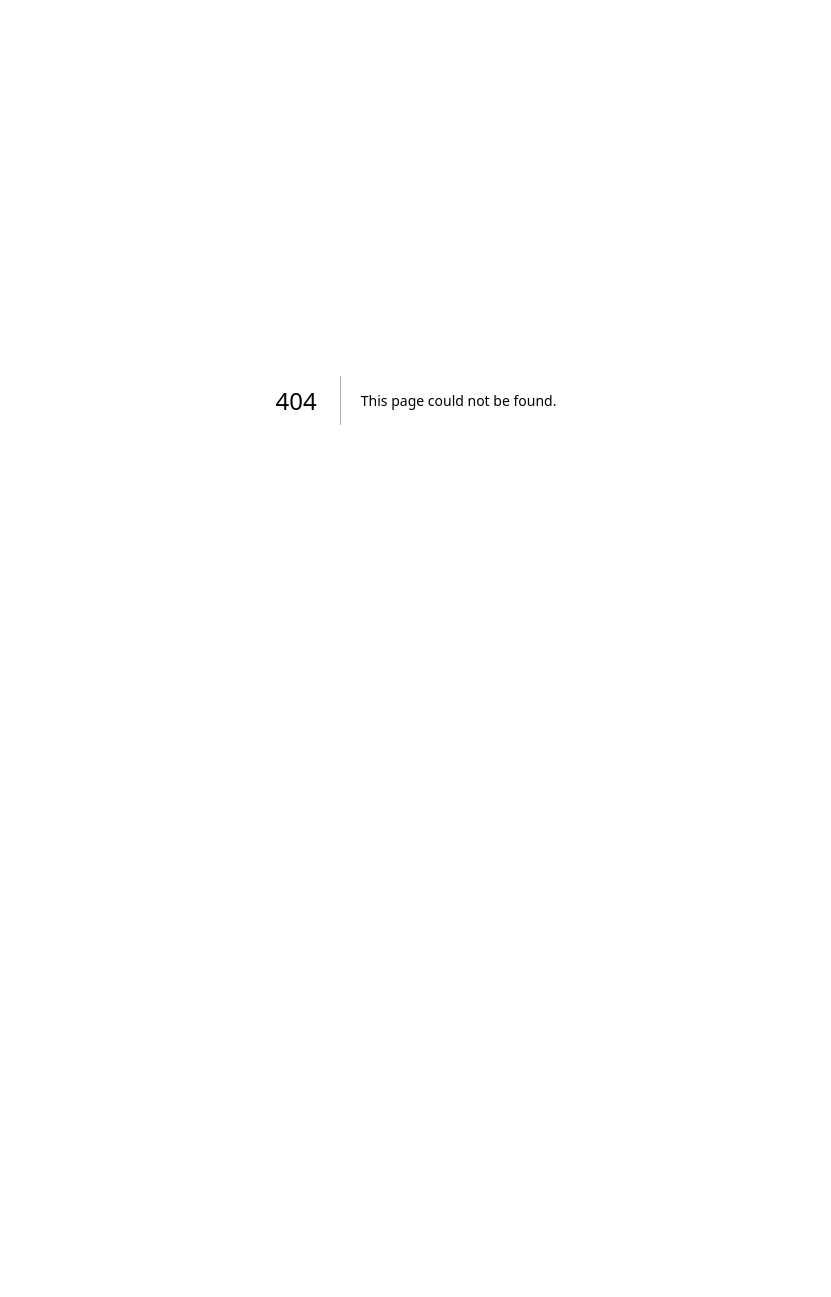
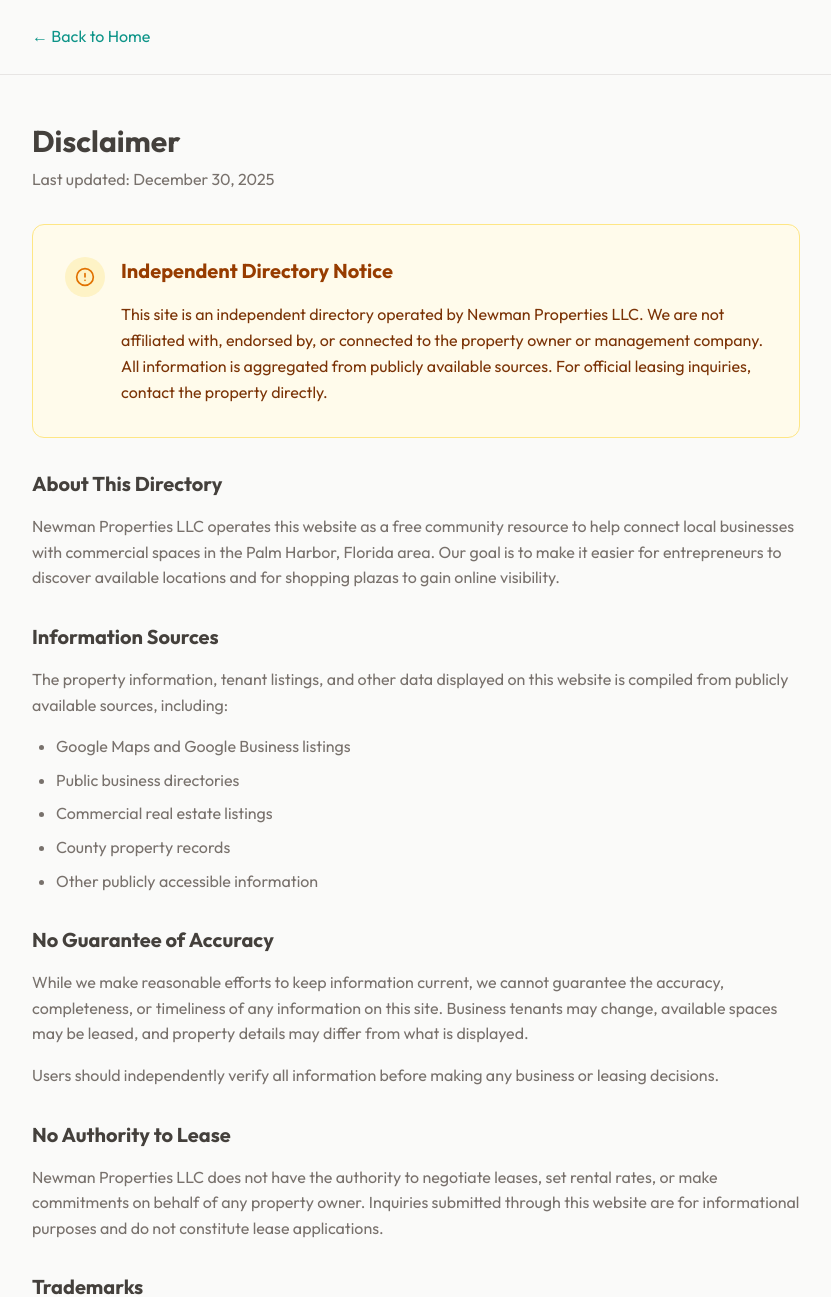
Before and after one commit to stephennewman/newmanpropertiesllc, a Next.js app: page /disclaimer in a window 1280 px wide. Before the commit this address had no page. Shown: the top 1297 px of the page, without its empty margins (224-1055 px from the left). Before the commit the page ends 800 px from the top, so only its background shows below. Built offline with nearby package versions, Linux system fonts and the light colour scheme.

Commit message:
Add dedicated disclaimer page with independent directory notice

```diff
--- /dev/null
+++ b/app/disclaimer/page.tsx
@@ -0,0 +1,140 @@
+import { Metadata } from "next";
+import Link from "next/link";
+import { AlertCircle } from "lucide-react";
+
+export const metadata: Metadata = {
+  title: "Disclaimer | Newman Properties LLC",
+  description: "Important disclaimer regarding Newman Properties LLC independent directory service.",
+};
+
+export default function DisclaimerPage() {
+  return (
+    <div className="min-h-screen bg-[var(--background)]">
+      <header className="py-6 px-4 border-b border-[var(--border)]">
+        <div className="max-w-3xl mx-auto">
+          <Link href="/" className="text-[var(--primary)] hover:underline">
+            ← Back to Home
+          </Link>
+        </div>
+      </header>
+
+      <main className="py-12 px-4">
+        <div className="max-w-3xl mx-auto">
+          <h1 className="text-3xl font-bold text-[var(--foreground)] mb-2">Disclaimer</h1>
+          <p className="text-[var(--foreground-muted)] mb-8">Last updated: December 30, 2025</p>
+
+          {/* Main Disclaimer Box */}
+          <div className="bg-amber-50 border border-amber-200 rounded-xl p-6 sm:p-8 mb-8">
+            <div className="flex items-start gap-4">
+              <div className="w-10 h-10 bg-amber-100 rounded-full flex items-center justify-center flex-shrink-0">
+                <AlertCircle className="w-5 h-5 text-amber-600" />
+              </div>
+              <div>
+                <h2 className="text-xl font-bold text-amber-800 mb-4">Independent Directory Notice</h2>
+                <p className="text-amber-900 leading-relaxed">
+                  This site is an independent directory operated by Newman Properties LLC. We are not
+                  affiliated with, endorsed by, or connected to the property owner or management company.
+                  All information is aggregated from publicly available sources. For official leasing
+                  inquiries, contact the property directly.
+                </p>
+              </div>
+            </div>
+          </div>
+
+          {/* Additional Details */}
+          <section className="mb-8">
+            <h2 className="text-xl font-bold text-[var(--foreground)] mb-4">About This Directory</h2>
+            <p className="text-[var(--foreground-muted)] mb-4">
+              Newman Properties LLC operates this website as a free community resource to help connect
+              local businesses with commercial spaces in the Palm Harbor, Florida area. Our goal is to
+              make it easier for entrepreneurs to discover available locations and for shopping plazas
+              to gain online visibility.
+            </p>
+          </section>
+
+          <section className="mb-8">
+            <h2 className="text-xl font-bold text-[var(--foreground)] mb-4">Information Sources</h2>
+            <p className="text-[var(--foreground-muted)] mb-4">
+              The property information, tenant listings, and other data displayed on this website is
+              compiled from publicly available sources, including:
+            </p>
+            <ul className="list-disc pl-6 text-[var(--foreground-muted)] mb-4 space-y-2">
+              <li>Google Maps and Google Business listings</li>
+              <li>Public business directories</li>
+              <li>Commercial real estate listings</li>
+              <li>County property records</li>
+              <li>Other publicly accessible information</li>
+            </ul>
+          </section>
+
+          <section className="mb-8">
+            <h2 className="text-xl font-bold text-[var(--foreground)] mb-4">No Guarantee of Accuracy</h2>
+            <p className="text-[var(--foreground-muted)] mb-4">
+              While we make reasonable efforts to keep information current, we cannot guarantee the
+              accuracy, completeness, or timeliness of any information on this site. Business tenants
+              may change, available spaces may be leased, and property details may differ from what
+              is displayed.
+            </p>
+            <p className="text-[var(--foreground-muted)]">
+              Users should independently verify all information before making any business or leasing decisions.
+            </p>
+          </section>
+
+          <section className="mb-8">
+            <h2 className="text-xl font-bold text-[var(--foreground)] mb-4">No Authority to Lease</h2>
+            <p className="text-[var(--foreground-muted)] mb-4">
+              Newman Properties LLC does not have the authority to negotiate leases, set rental rates,
+              or make commitments on behalf of any property owner. Inquiries submitted through this
+              website are for informational purposes and do not constitute lease applications.
+            </p>
+          </section>
+
+          <section className="mb-8">
+            <h2 className="text-xl font-bold text-[var(--foreground)] mb-4">Trademarks</h2>
+            <p className="text-[var(--foreground-muted)] mb-4">
+              All property names, business names, logos, and trademarks displayed on this website are
+              the property of their respective owners. Their inclusion does not imply any affiliation
+              with or endorsement of Newman Properties LLC.
+            </p>
+          </section>
+
+          <section className="mb-8">
+            <h2 className="text-xl font-bold text-[var(--foreground)] mb-4">Contact Us</h2>
+            <p className="text-[var(--foreground-muted)] mb-4">
+              If you are a property owner or manager and would like to update information about your
+              property, or if you have any concerns about content on this site, please contact us:
+            </p>
+            <p className="text-[var(--foreground-muted)]">
+              <strong>Newman Properties LLC</strong><br />
+              Email: <a href="mailto:stephen@krezzo.com" className="text-[var(--primary)] hover:underline">stephen@krezzo.com</a>
+            </p>
+          </section>
+
+          {/* Links to Other Legal Pages */}
+          <div className="bg-[var(--background-muted)] rounded-xl p-6 mt-10">
+            <p className="text-sm text-[var(--foreground-muted)] mb-3">See also:</p>
+            <div className="flex flex-wrap gap-4">
+              <Link href="/terms" className="text-[var(--primary)] hover:underline text-sm font-medium">
+                Terms of Service
+              </Link>
+              <Link href="/privacy" className="text-[var(--primary)] hover:underline text-sm font-medium">
+                Privacy Policy
+              </Link>
+            </div>
+          </div>
+        </div>
+      </main>
+
+      <footer className="py-8 px-4 border-t border-[var(--border)]">
+        <div className="max-w-3xl mx-auto text-center text-sm text-[var(--foreground-muted)]">
+          <p>© 2025 Newman Properties LLC. All rights reserved.</p>
+          <div className="mt-2 space-x-4">
+            <Link href="/terms" className="hover:text-[var(--foreground)]">Terms</Link>
+            <Link href="/privacy" className="hover:text-[var(--foreground)]">Privacy</Link>
+            <Link href="/disclaimer" className="hover:text-[var(--foreground)]">Disclaimer</Link>
+          </div>
+        </div>
+      </footer>
+    </div>
+  );
+}
--- a/app/page.tsx
+++ b/app/page.tsx
@@ -261,6 +261,9 @@
               <Link href="/privacy" className="text-[var(--foreground-muted)] hover:text-[var(--foreground)] transition-colors">
                 Privacy
               </Link>
+              <Link href="/disclaimer" className="text-[var(--foreground-muted)] hover:text-[var(--foreground)] transition-colors">
+                Disclaimer
+              </Link>
             </div>
           </div>
           <div className="mt-8 pt-6 border-t border-[var(--border)] text-center">
```
Also changed, not shown: 1 other file (tests, documents, lock files or other folders).
